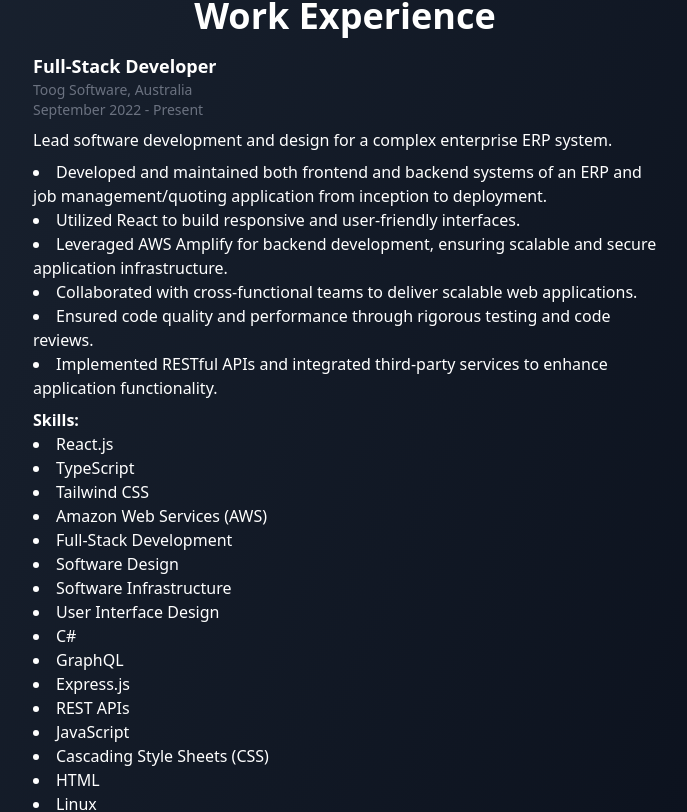
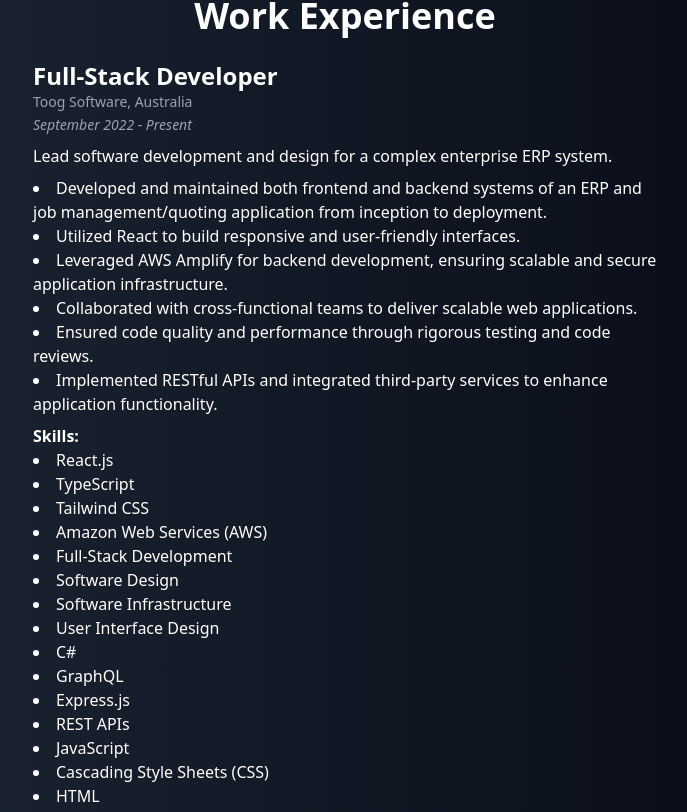
Before and after one commit to AdamKarwan/AdamKarwan.github.io, a React (Vite) app: page / in a window 1280 px wide. Shown: the part 860-1672 px from the top of the page, without its empty margins (295-982 px from the left). Built offline with nearby package versions, Linux system fonts and the light colour scheme.

Commit message:
fade in for experience

```diff
--- a/src/App.tsx
+++ b/src/App.tsx
@@ -18,7 +18,7 @@ const App = () => {
     workExperienceRef.current?.scrollIntoView({ behavior: 'smooth' });
   };
   return (
-    <div className="min-h-screen bg-gradient-to-br from-gray-800 to-gray-950 text-white">
+    <div className="min-h-screen bg-gradient-to-r from-gray-800 to-gray-950 text-white">
       <main className="flex flex-col items-center justify-center gap-8 px-4">
         <div className="flex min-h-screen flex-col items-center justify-center gap-3">
           <div className="flex flex-grow items-center">
--- a/src/components/Experience.tsx
+++ b/src/components/Experience.tsx
@@ -1,3 +1,5 @@
+import FadeInOnScroll from './FadeInOnScroll';
+
 export type Experience = {
   id: string;
   title: string;
@@ -25,23 +27,28 @@ export function Experience({
 }: ExperienceProps) {
   return (
     <div className={className}>
+      <FadeInOnScroll>
         <div className="flex items-center">
           {logo && <img className="mr-4 h-12 w-12" src={logo} alt={company} />}
           <div>
-          <h3 className="text-lg font-semibold">{title}</h3>
-          <p className="text-sm text-gray-500">{company}</p>
-          <p className="text-sm text-gray-500">{timeframe}</p>
+            <h3 className="text-2xl font-semibold">{title}</h3>
+            <p className="text-sm text-gray-400">{company}</p>
+            <em className="text-sm text-gray-400">{timeframe}</em>
           </div>
         </div>
         <p className="mt-2">{description}</p>
+      </FadeInOnScroll>
       {achievements && (
         <ul className="mt-2 list-inside list-disc">
-          {achievements.map((achievement, i) => (
-            <li key={i}>{achievement}</li>
+          {achievements.map((achievement) => (
+            <FadeInOnScroll key={achievement}>
+              <li>{achievement}</li>
+            </FadeInOnScroll>
           ))}
         </ul>
       )}
       {skills && (
+        <FadeInOnScroll>
           <div className="mt-2">
             <p className="font-semibold">Skills:</p>
             <ul className="list-inside list-disc">
@@ -50,6 +57,7 @@ export function Experience({
               ))}
             </ul>
           </div>
+        </FadeInOnScroll>
       )}
     </div>
   );
--- a/src/components/Experiences.tsx
+++ b/src/components/Experiences.tsx
@@ -96,12 +96,16 @@ const experiences: Experience[] = [
 export function Experiences() {
   return (
     <div>
-      <h2 className="mb-4 text-center text-4xl font-semibold text-white">
+      <h2 className="mb-6 text-center text-4xl font-semibold text-white">
         Work Experience
       </h2>
-      {experiences.map((experience) => (
-        <Experience key={experience.id} {...experience} />
-      ))}
+      <ul>
+        {experiences.map((experience) => (
+          <li key={experience.id} className="mb-8">
+            <Experience {...experience} />
+          </li>
+        ))}
+      </ul>
     </div>
   );
 }
--- /dev/null
+++ b/src/components/FadeInOnScroll.css
@@ -0,0 +1,12 @@
+.fade-in-on-scroll {
+  opacity: 0;
+  transform: translateX(100px); /* Adjust the initial position as needed */
+  transition:
+    opacity 1s ease-out,
+    transform 1s ease-out;
+}
+
+.fade-in-on-scroll.visible {
+  opacity: 1;
+  transform: translateX(0);
+}
--- /dev/null
+++ b/src/components/FadeInOnScroll.tsx
@@ -0,0 +1,44 @@
+import React, { useEffect, useRef, useState } from 'react';
+import './FadeInOnScroll.css'; // Import the CSS file
+
+function FadeInOnScroll({ children }: { children: React.ReactNode }) {
+  const [isVisible, setIsVisible] = useState(false);
+  const ref = useRef<HTMLDivElement>(null);
+
+  useEffect(() => {
+    const currentRef = ref.current;
+
+    const observer = new IntersectionObserver(
+      ([entry]) => {
+        // if the element is in the viewport, make it visible
+        if (entry.isIntersecting) {
+          setIsVisible(true);
+        }
+      },
+      {
+        threshold: 0.1,
+      },
+    );
+
+    if (currentRef) {
+      observer.observe(currentRef);
+    }
+
+    return () => {
+      if (currentRef) {
+        observer.unobserve(currentRef);
+      }
+    };
+  }, []);
+
+  return (
+    <div
+      ref={ref}
+      className={`fade-in-on-scroll ${isVisible ? 'visible' : ''}`}
+    >
+      {children}
+    </div>
+  );
+}
+
+export default FadeInOnScroll;
```
Lines whose indentation alone changed are shown as unchanged.
